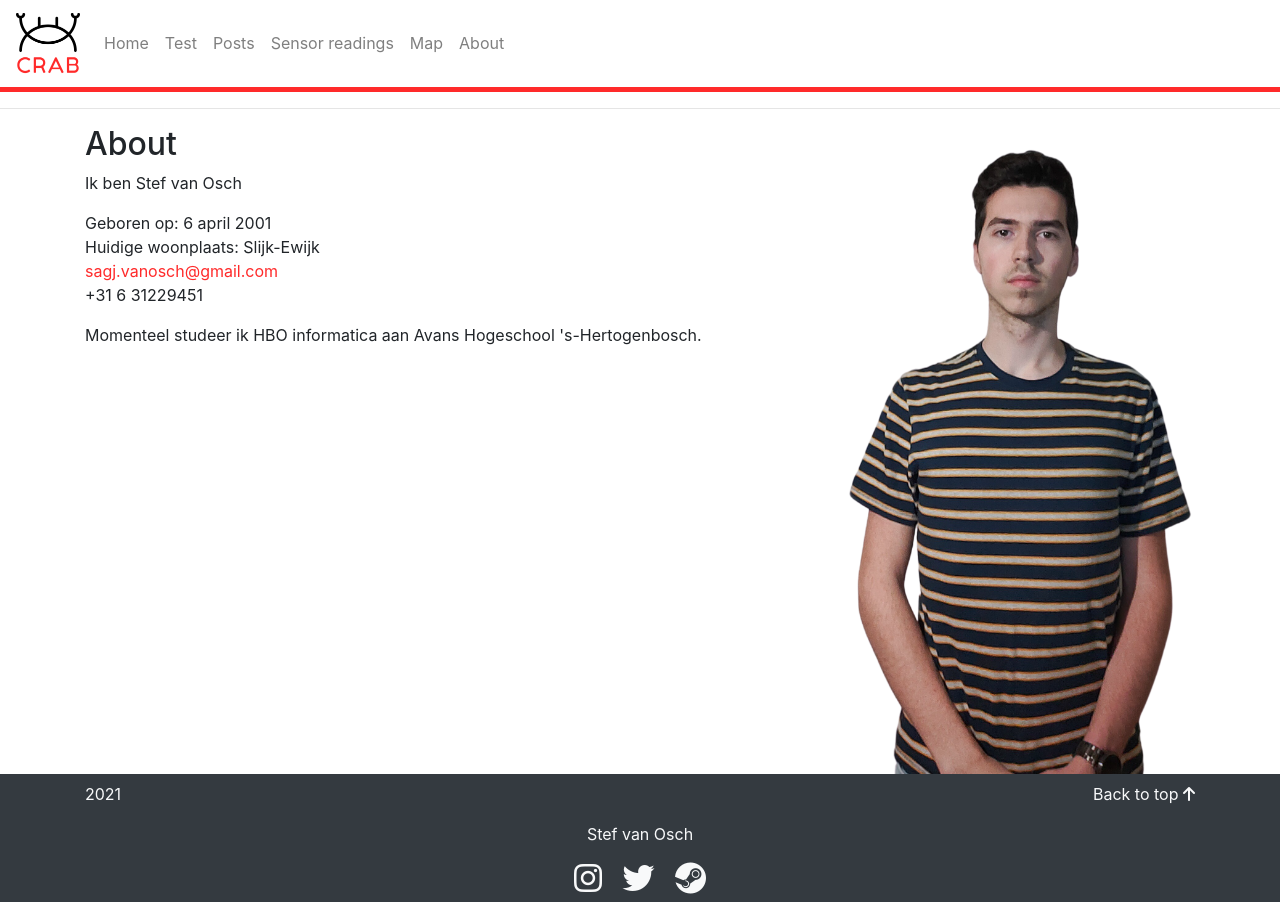
After one commit to stefkattenvriend/Crab, a Flask app: page /about in a window 1280 px wide. The commit adds this page. Run offline with Flask 2, Linux system fonts and the light colour scheme; parts of the project's set-up code (start-up, migrations or seed data) failed here and were passed over; some libraries are stand-ins or nearby versions.

Commit message:
About page added

```diff
--- a/app.py
+++ b/app.py
@@ -105,6 +105,11 @@ def test():
 def map():
 
     return render_template('map/map.html')
+
+@app.route('/about')
+def about():
+
+    return render_template('about/about.html')
 
 @app.route('/posts')
 def posts():
--- a/static/css/style.css
+++ b/static/css/style.css
@@ -25,6 +25,10 @@
 
 .lead {
     margin-bottom: 0!important;
+}
+
+.about-picture {
+    transform: translate(0, 20px);
 }
 
 
--- /dev/null
+++ b/templates/about/about.html
@@ -0,0 +1,18 @@
+{% extends "layout.html" %} {% block title %}About{% endblock %} {% block content %}
+<hr>
+<div class="container">
+    <div class="row">
+        <div class="col-md-8">
+            <h2>About</h2>
+            <p>Ik ben Stef van Osch</p>
+            <p>Geboren op: 6 april 2001<br> Huidige woonplaats: Slijk-Ewijk<br>
+                <a class="text-crab" href="mailto:sagj.vanosch@gmail.com">sagj.vanosch@gmail.com</a><br> +31 6 31229451
+            </p>
+            <p>Momenteel studeer ik HBO informatica aan Avans Hogeschool 's-Hertogenbosch.</p>
+        </div>
+        <div class="col-md-4">
+            <img class="about-picture img-fluid" src="{{ url_for('static', filename='img/web/Stef.png') }}" alt="Stef">
+        </div>
+    </div>
+</div>
+{% endblock %}
--- a/templates/layout.html
+++ b/templates/layout.html
@@ -53,6 +53,9 @@
                     <li class="nav-item">
                         <a class="nav-link" href="/map">Map</a>
                     </li>
+                    <li class="nav-item">
+                        <a class="nav-link" href="/about">About</a>
+                    </li>
                     <!-- <li class="nav-item dropdown">
                         <a class="nav-link dropdown-toggle" href="" id="dropdownId" data-toggle="dropdown" aria-haspopup="true" aria-expanded="false">Debug</a>
                         <div class="dropdown-menu" aria-labelledby="dropdownId">
@@ -70,7 +73,6 @@
         <div class="content-wrap">
             <!-- Content -->
             {% block content %}{% endblock %}
-            <hr>
         </div>
         <!-- Footer-->
         <footer class="text-light bg-dark py-2 footer">
@@ -78,9 +80,10 @@
                 <p class="float-right">
                     <a class="text-light" href="#">Back to top <i class="fas fa-arrow-up"></i></a>
                 </p>
-                <p>2020</p>
+                <p>2021</p>
                 <div class="text-center">
-                    <p>Stef van Osch</p>
+                    <p><a class="text-light" href="/about">Stef van Osch</a></p>
+
                     <a class="text-light mx-2" target="_blank" href="https://www.instagram.com/stefkattenvriend/"><i class="fab fa-instagram fa-2x"></i></a>
                     <a class="text-light mx-2" target="_blank" href="https://twitter.com/stef_van_Osch"><i class="fab fa-twitter fa-2x"></i></i></a>
                     <a class="text-light mx-2" target="_blank" href="https://steamcommunity.com/id/sosch13/"><i class="fab fa-steam fa-2x"></i></a>
```
Also changed, not shown: templates/test.html (+3 -23 lines), static/img/web/Stef-head.png (added), static/img/web/Stef.png (added).
